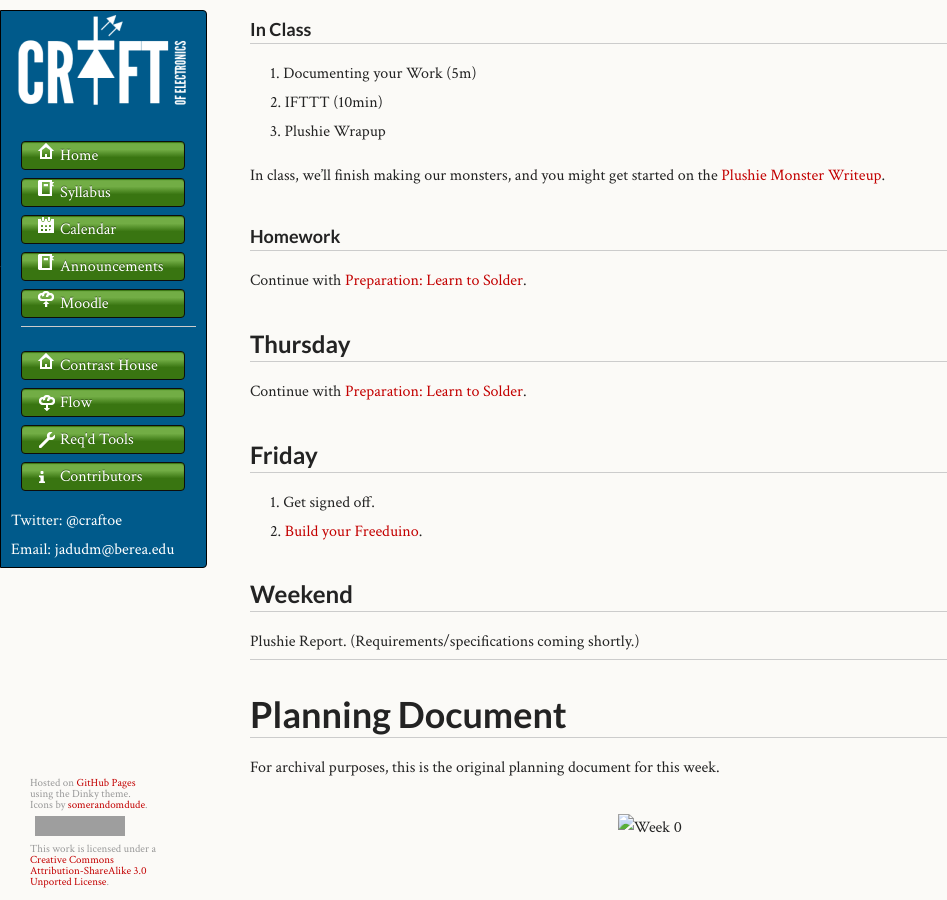
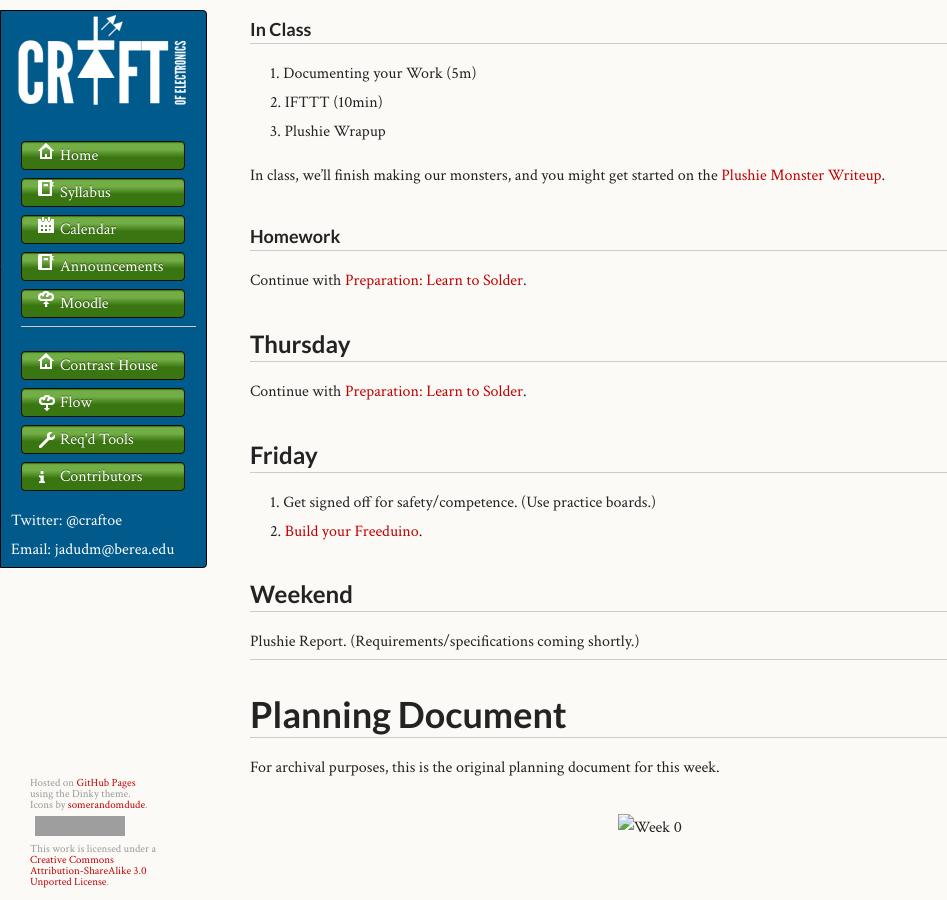
Before and after one commit to craftofelectronics/craftofelectronics.github.com, a Jekyll site: the page built from cal/w01.md, in a window 1280 px wide and 900 px high, scrolled down 676 px. Shown: the whole window, without its empty margins (0-947 px from the left). Built offline with Jekyll 4.4.1, drawn with Linux system fonts in a browser that asks for light colours; grey boxes are pictures that could not be loaded.

Commit message:
Minor update.

```diff
--- a/cal/w01.md
+++ b/cal/w01.md
@@ -57,8 +57,8 @@ Continue with [Preparation: Learn to Solder]({{site.base}}/assignments/learn-to-
 <a id='Friday'> </a>
 ## Friday
 
-1. Get signed off.
-2. [Build your Freeduino](http://www.youtube.com/playlist?list=PLDDC57FBF3063BEFF).
+1. Get signed off for safety/competence. (Use practice boards.)
+1. [Build your Freeduino](http://www.youtube.com/playlist?list=PLDDC57FBF3063BEFF).
 
 <a id='Weekend'> </a>
 ## Weekend
```
